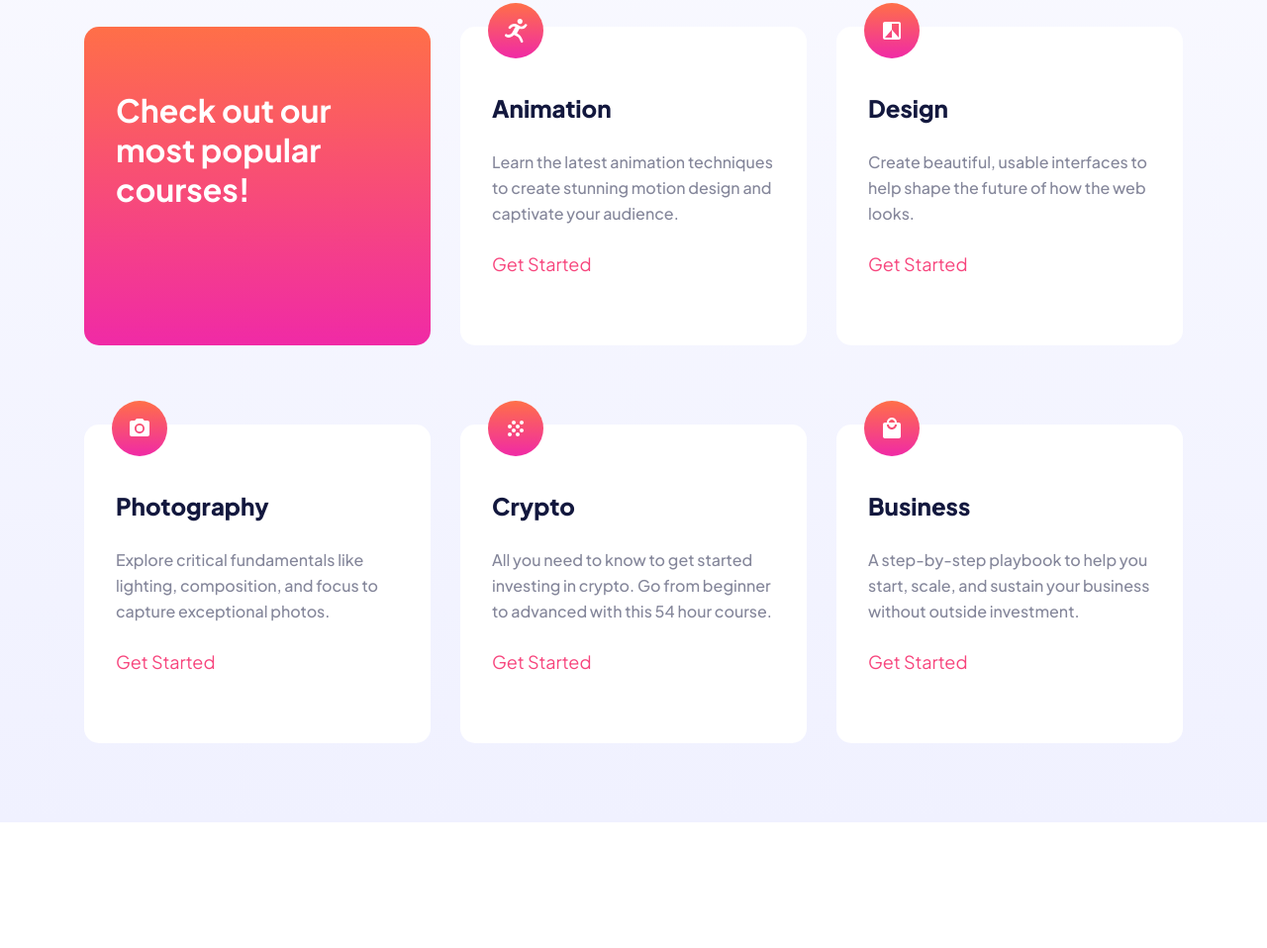
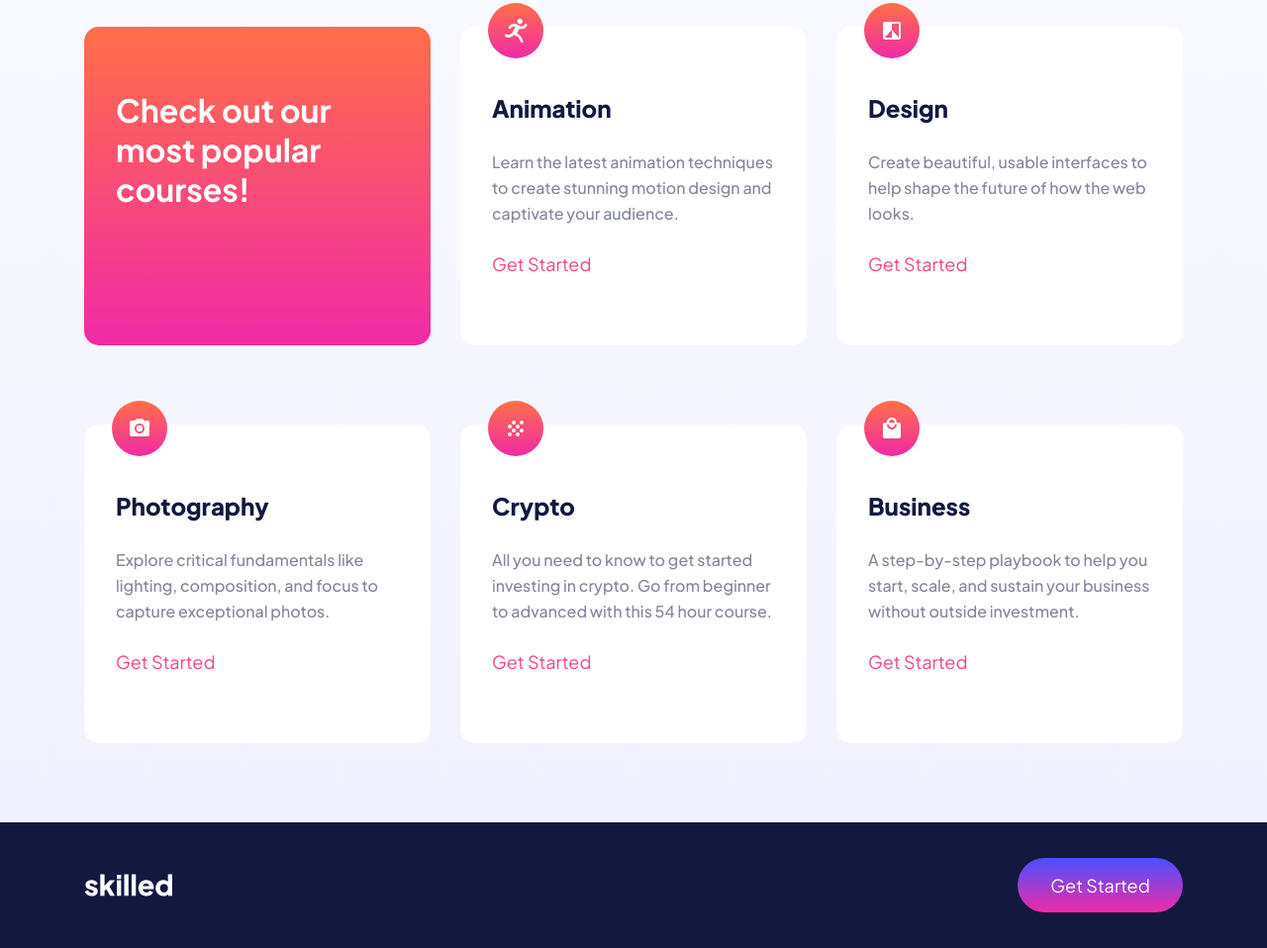
Before and after one commit to hirohiro2255/skilled-elearning-landing-page, a website built with Vite: page index.html in a window 1280 px wide. Shown: the part 806-1764 px from the top of the page at 99% size. Before the commit the page ends 1637 px from the top, so only its background shows below. Built offline with nearby package versions, Linux system fonts and the light colour scheme.

Commit message:
Created footer.css

```diff
--- /dev/null
+++ b/css/footer.css
@@ -0,0 +1,44 @@
+.footer {
+  background-color: var(--dark-blue);
+  padding-top: 36px;
+  padding-bottom: 36px;
+}
+
+.footer-wrapper {
+  display: flex;
+  justify-content: space-between;
+  align-items: center;
+  width: min(91.67%, 1110px);
+  margin-right: auto;
+  margin-left: auto;
+}
+
+.footer-logo {
+  width: 89px;
+}
+
+.footer-button {
+  font-size: 1rem;
+  text-align: center;
+  text-decoration: none;
+  color: var(--pure-white);
+  width: min(40.8%, 167px);
+  background: linear-gradient(#4851ff, #f02aa6);
+  padding-top: 10px;
+  padding-bottom: 10px;
+  border-radius: 28px;
+}
+
+.footer-button:hover {
+  /* opacity: 0.6; */
+  transition: ease-in, .2s;
+  background: linear-gradient(0deg, rgba(255, 255, 255, 0.50) 0%, rgba(255, 255, 255, 0.50) 100%), linear-gradient(180deg, #4851FF -54.32%, #F02AA6 100%);
+}
+
+@media (960px <= width <= 1440px) {
+  .footer-button {
+    padding-top: 14px;
+    padding-bottom: 14px;
+    font-size: 1.125rem;
+  }
+}
--- a/css/style.css
+++ b/css/style.css
@@ -1,4 +1,5 @@
 @import url("header.css");
+@import url("footer.css");
 
 :root {
   --light-dark-blue: hsla(234, 25%, 52%, 1);
--- a/index.html
+++ b/index.html
@@ -153,5 +153,16 @@
         </section>
       </div>
     </main>
+
+    <footer class="footer">
+      <div class="footer-wrapper">
+        <img
+          src="assets/logo-light.svg"
+          alt="footer-logo"
+          class="footer-logo"
+        />
+        <a href="#" class="footer-button">Get Started</a>
+      </div>
+    </footer>
   </body>
 </html>
```
